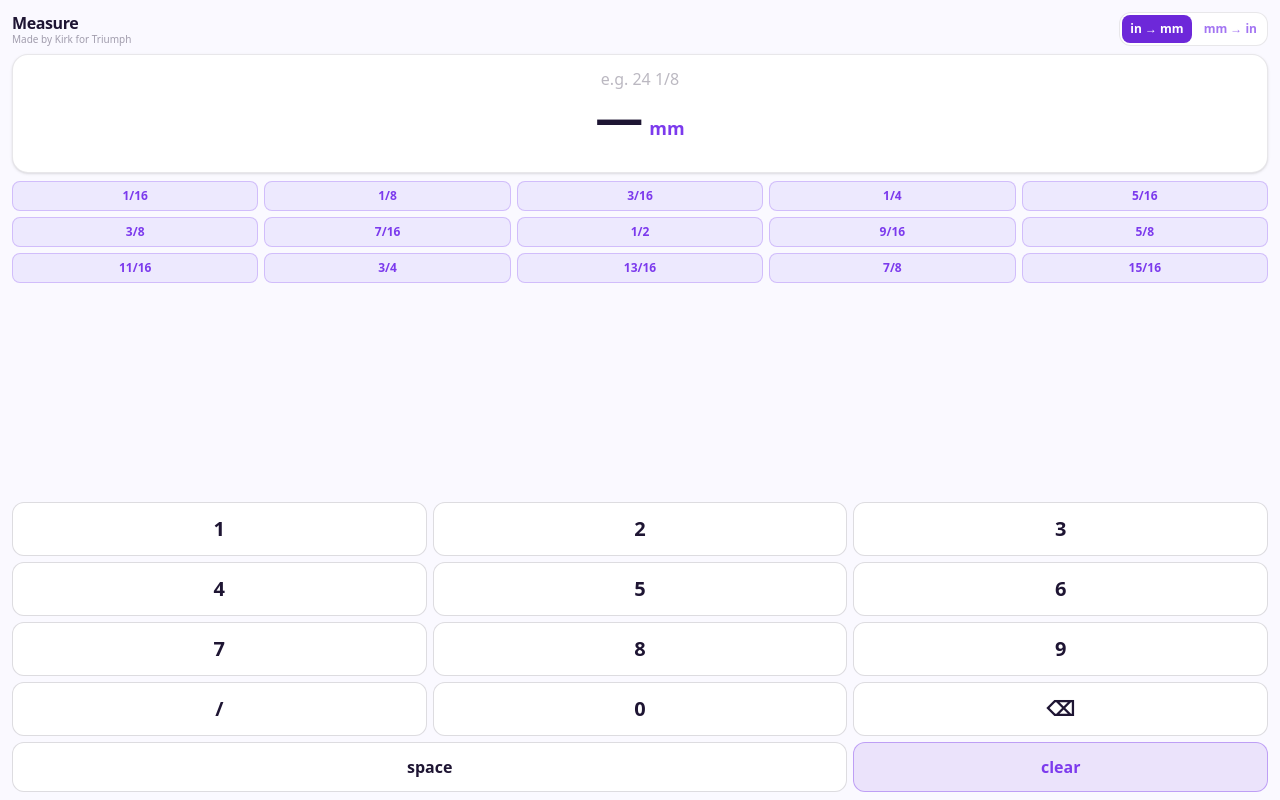
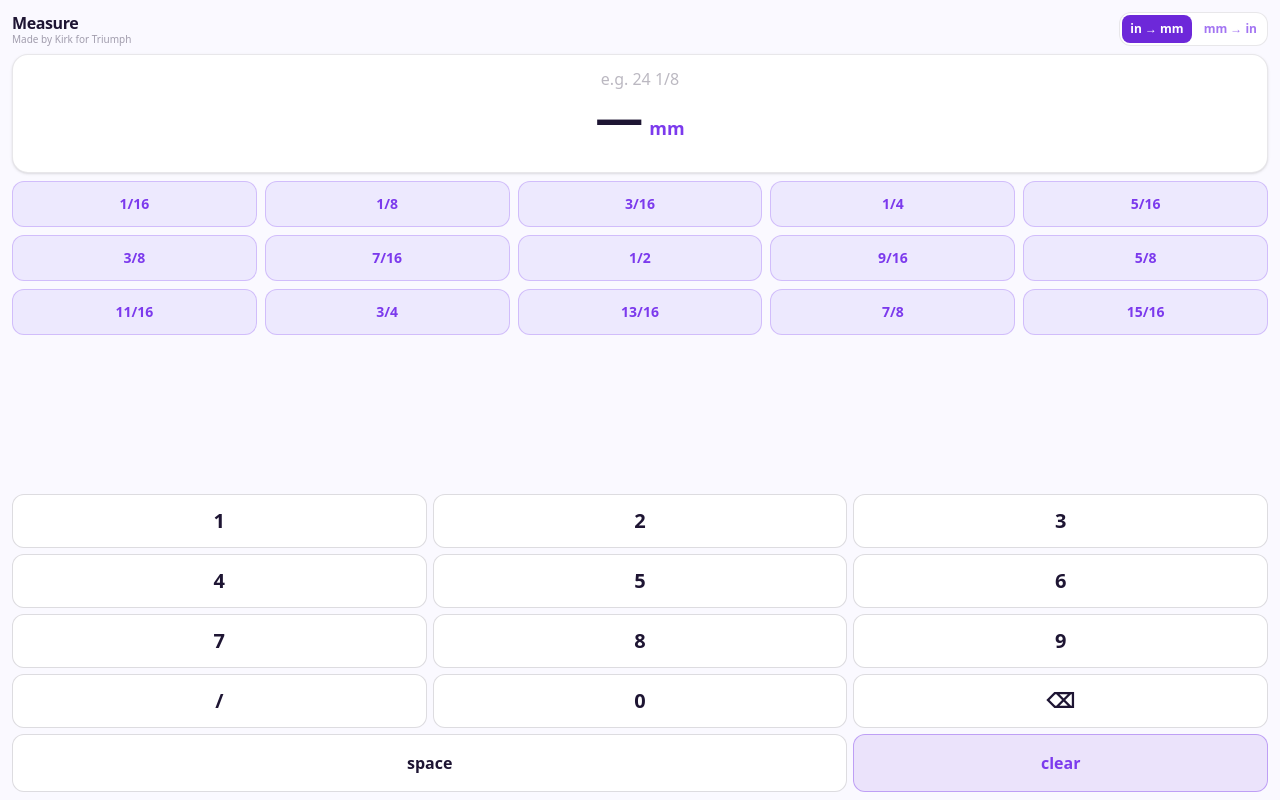
Before and after one commit to Kirkvq/MeasureTape, a Next.js app: page / in a window 1280 px wide. Built offline with nearby package versions, Linux system fonts and the light colour scheme.

Commit message:
Enlarge fraction chips and clear button for easier tapping

```diff
--- a/src/app/page.tsx
+++ b/src/app/page.tsx
@@ -134,12 +134,12 @@ export default function Home() {
       </div>
 
       {toMm && (
-        <div className="mb-2 grid grid-cols-5 gap-1.5">
+        <div className="mb-2 grid grid-cols-5 gap-2">
           {FRACTION_CHIPS.map((chip) => (
             <button
               key={chip}
               onClick={() => pressChip(chip)}
-              className="rounded-lg border border-accent/25 bg-surface-2 py-1.5 text-xs font-semibold text-accent transition active:scale-95 active:bg-accent-dark active:text-white"
+              className="rounded-xl border border-accent/25 bg-surface-2 py-3 text-sm font-semibold text-accent transition active:scale-95 active:bg-accent-dark active:text-white"
             >
               {chip}
             </button>
@@ -169,7 +169,7 @@ export default function Home() {
           onClick={() => setInput("")}
           className={`${
             toMm ? "" : "col-span-3"
-          } rounded-xl border border-accent/40 bg-accent-dark/10 py-3 text-base font-bold text-accent transition active:scale-95 active:bg-accent-dark active:text-white`}
+          } rounded-xl border border-accent/40 bg-accent-dark/10 py-4 text-base font-bold text-accent transition active:scale-95 active:bg-accent-dark active:text-white`}
         >
           clear
         </button>
```
